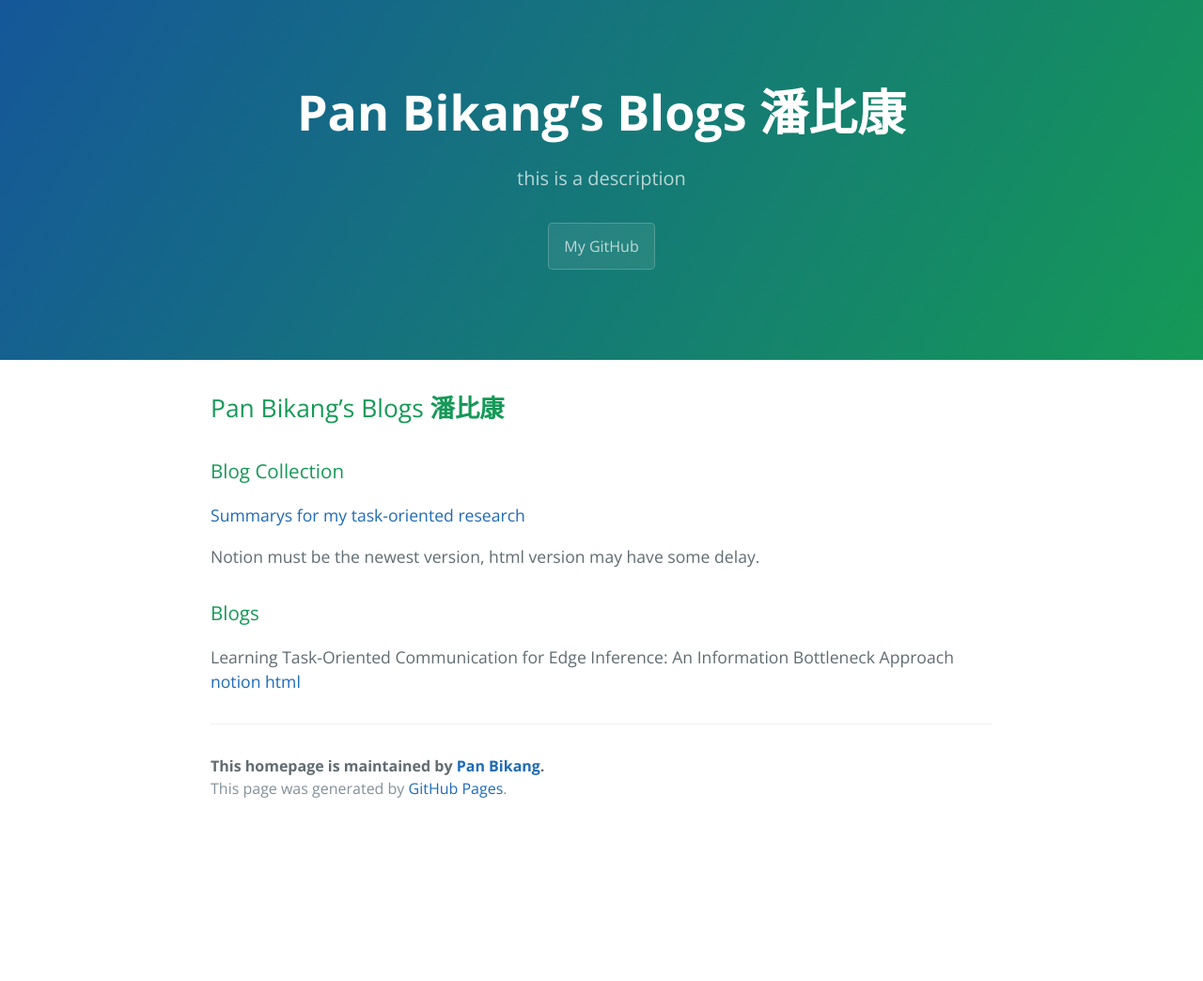
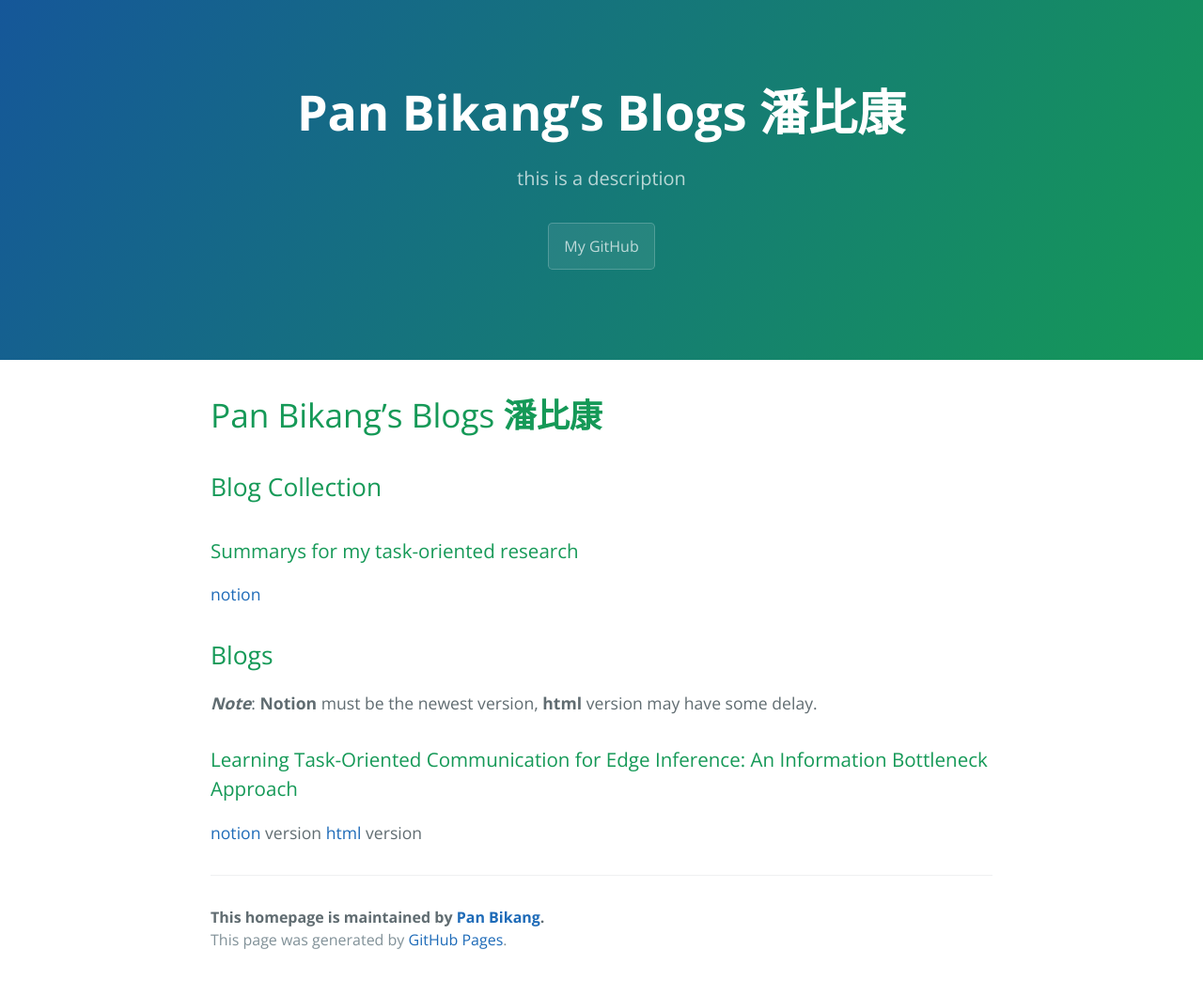
Before and after one commit to PanBikang/blog, a Jekyll site: the page built from index.md, in a window 1280 px wide. Shown: the whole page at 94% size. Built offline with Jekyll 4.4.1, drawn with Linux system fonts in a browser that asks for light colours; our own code applies the rules of GitHub Pages for plain Markdown files; before the commit the page ends 900 px from its top, so only the background shows below that.

Commit message:
2022-02-10-22-11

```diff
--- a/index.md
+++ b/index.md
@@ -1,10 +1,11 @@
-## Pan Bikang's Blogs **潘比康**
-### Blog Collection
-[Summarys for my task-oriented research](https://panbk.notion.site/Task-oriented-communication-ad568a28bfc5425f9468442c2087dc2c)
+# Pan Bikang's Blogs **潘比康**
+## Blog Collection
+### Summarys for my task-oriented research
+[notion](https://panbk.notion.site/Task-oriented-communication-ad568a28bfc5425f9468442c2087dc2c)
 
-Notion must be the newest version, html version may have some delay.
 
-### Blogs
-Learning Task-Oriented Communication for Edge Inference: An Information Bottleneck Approach
-[notion](https://panbk.notion.site/Learning-Task-Oriented-Communication-for-Edge-Inference-An-Information-Bottleneck-Approach-5b260131f8694957b11a35a1e127311e)
-[html](post/Learning Task-Oriented Communication for Edge Infe 3b4779f1326f40a58697a7e45a078947.html)
+## Blogs
+***Note***: **Notion** must be the newest version, **html** version may have some delay.
+### Learning Task-Oriented Communication for Edge Inference: An Information Bottleneck Approach
+[notion](https://panbk.notion.site/Learning-Task-Oriented-Communication-for-Edge-Inference-An-Information-Bottleneck-Approach-5b260131f8694957b11a35a1e127311e) version
+[html](post/Learning Task-Oriented Communication for Edge Infe 3b4779f1326f40a58697a7e45a078947.html) version
```
